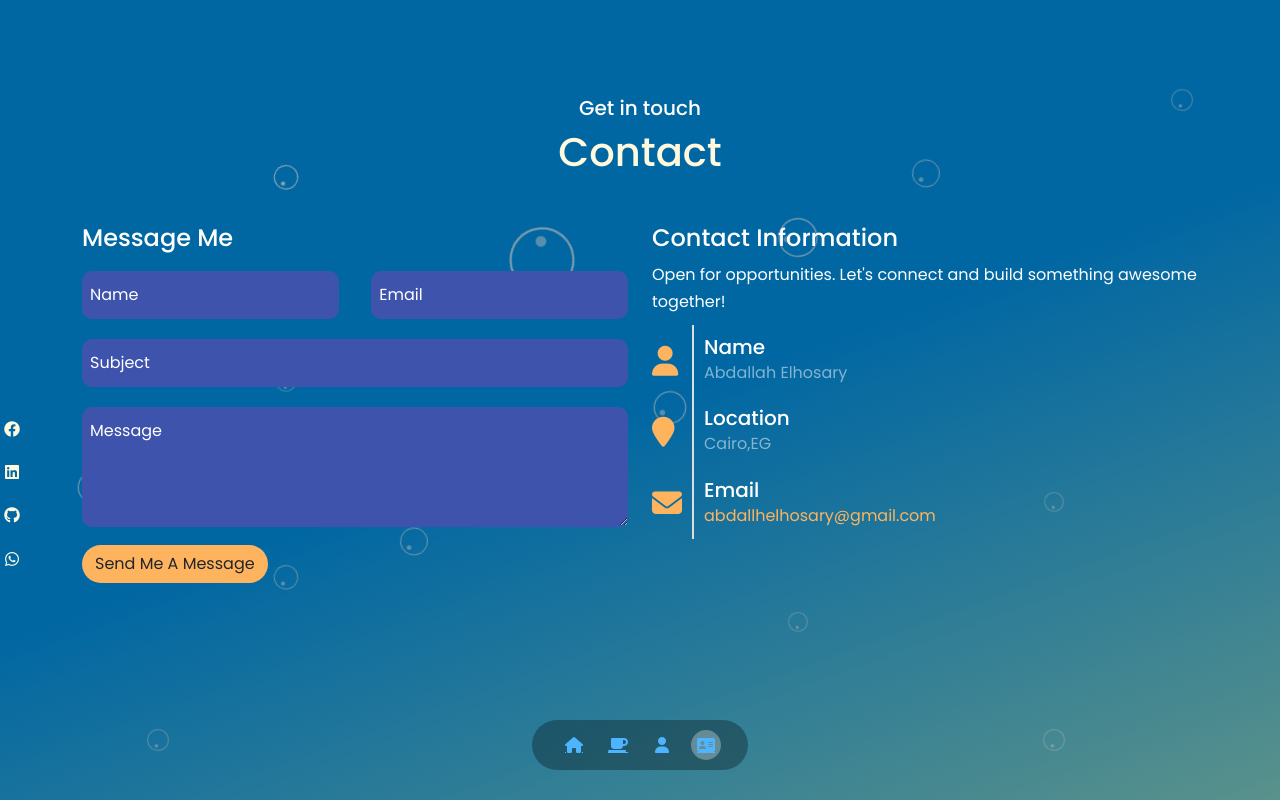
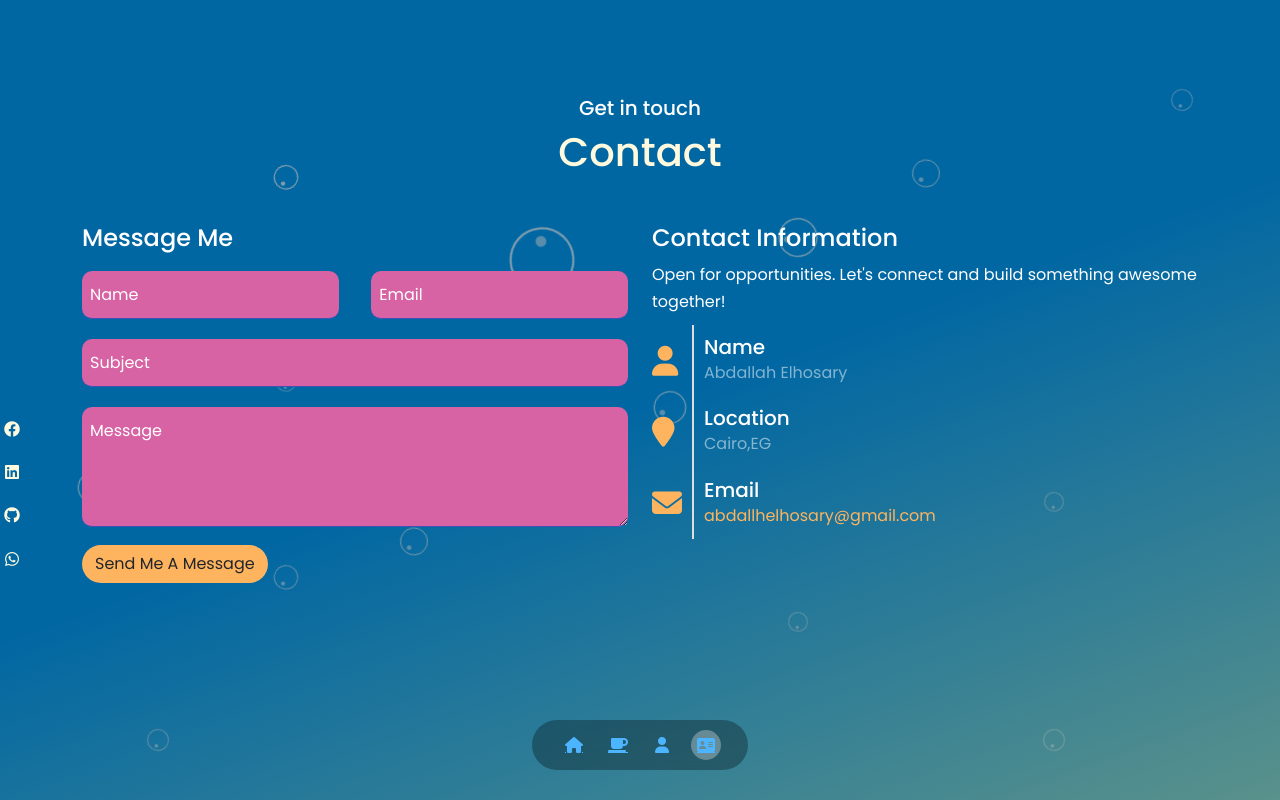
Before and after one commit to AbdallahElhosary/myPortfolio, a React (Create React App) app: page /contact in a window 1280 px wide. Built offline with nearby package versions, Linux system fonts and the light colour scheme.

Commit message:
Update Contact.css

```diff
--- a/src/components/Contact/Contact.css
+++ b/src/components/Contact/Contact.css
@@ -16,7 +16,7 @@ p{
 
 input,
 textarea{
-    background-color: #3E54AC;
+    background-color: #D763A4;
     border-bottom: 1px solid #3f51b5;
     border-radius: 10px;
     margin: 10px 0;
```
